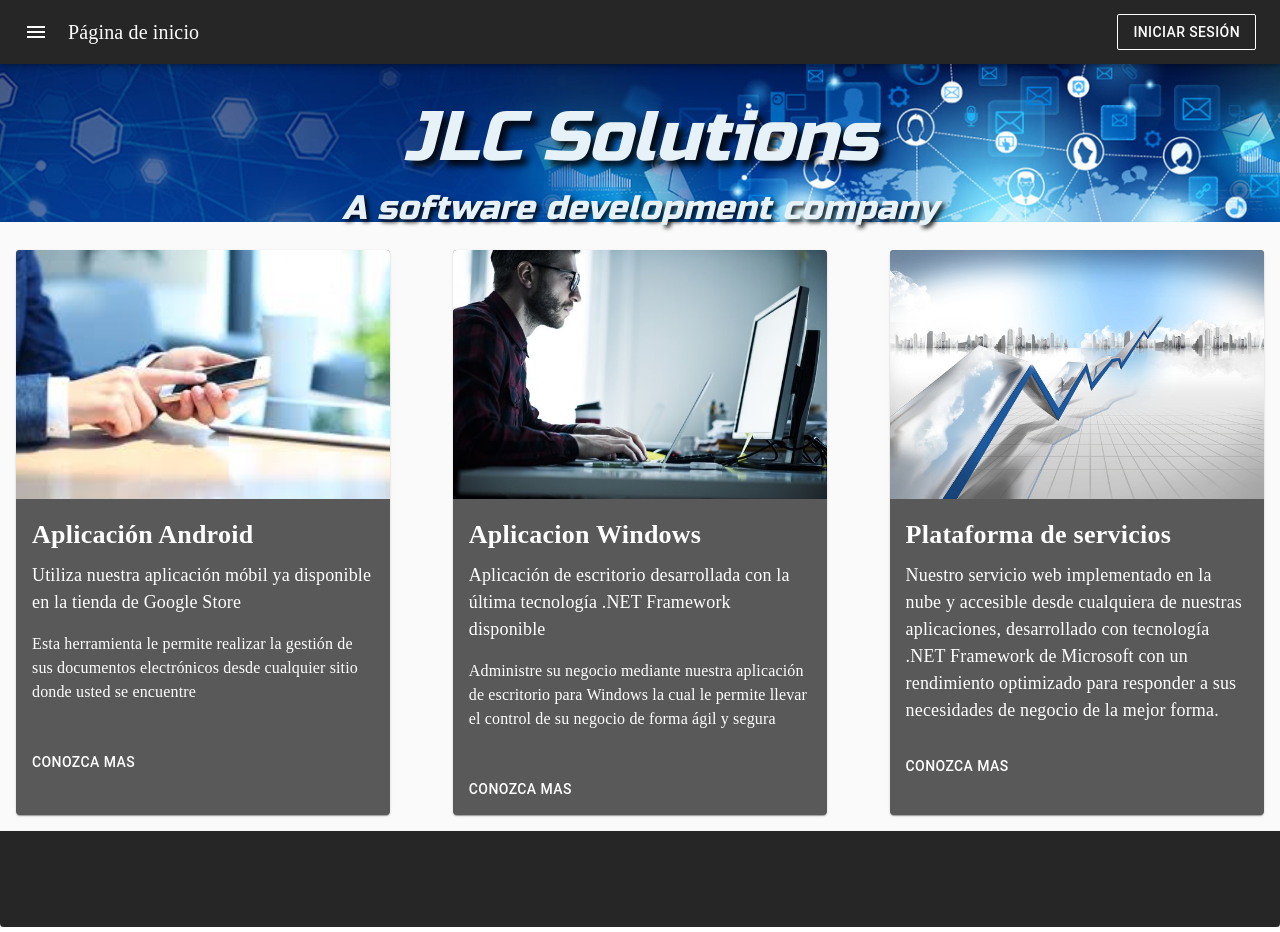
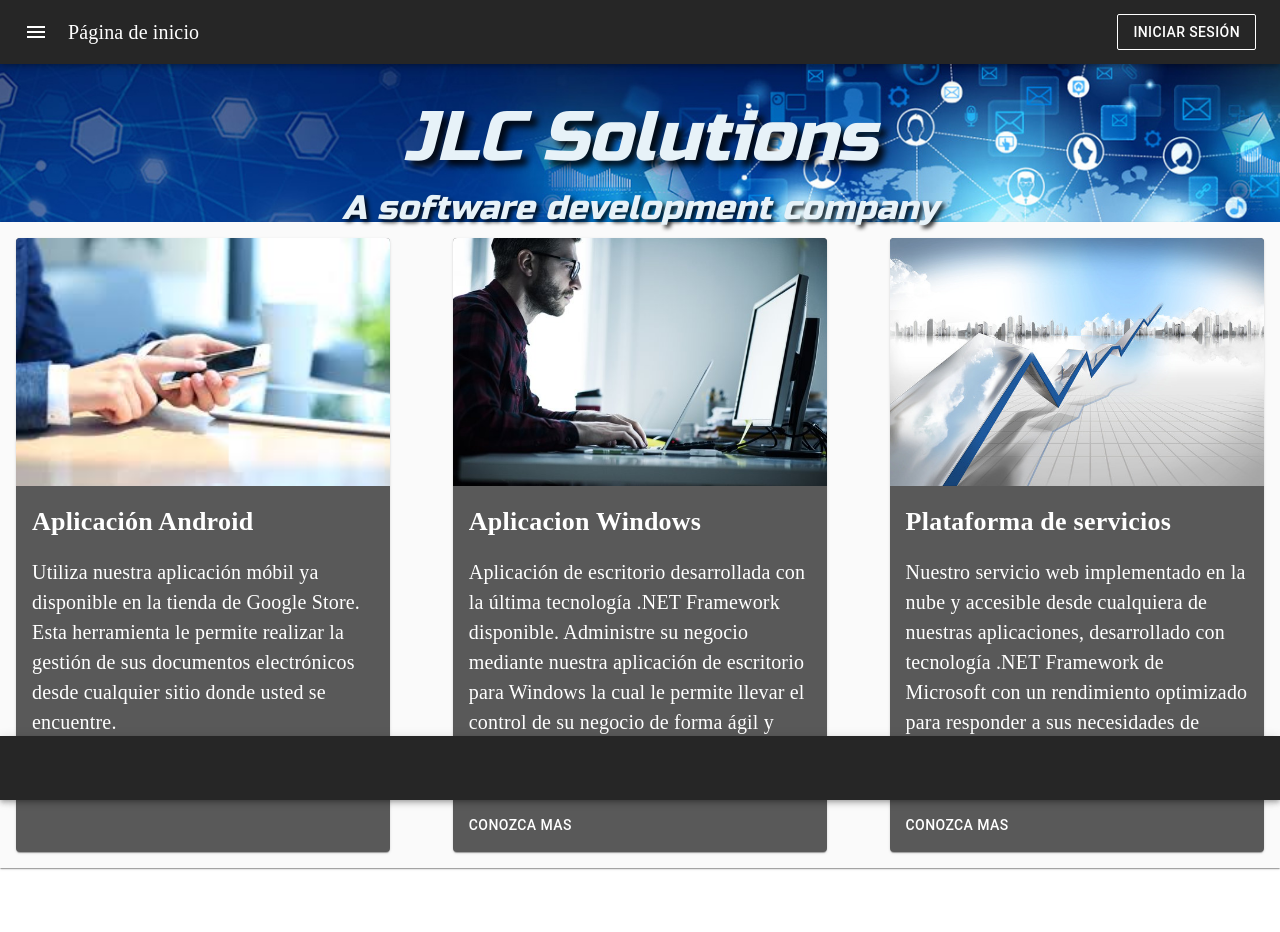
Before and after one commit to jlcsolutionscr/facturacion-web, a React (Create React App) app: page / in a window 1280 px wide. Built offline with nearby package versions, Linux system fonts and the light colour scheme.

Commit message:
Link to Android app on play store added.

```diff
--- a/src/components/App.js
+++ b/src/components/App.js
@@ -59,16 +59,10 @@ const useStyles = makeStyles(theme => ({
     padding: theme.spacing(2)
   },
   paperCenter: {
+    marginBottom: '64px',
     borderRadius: 0,
     padding: theme.spacing(2),
     backgroundColor: '#FAFAFA'
-  },
-  paperBottom: {
-    backgroundColor: '#262626',
-    borderTopLeftRadius: 0,
-    borderTopRightRadius: 0,
-    width: window.width,
-    height: '96px'
   },
   h2: {
     marginTop: theme.spacing(2),
@@ -84,7 +78,13 @@ const useStyles = makeStyles(theme => ({
     fontFamily: 'RussoOne',
     fontStyle: 'italic',
     textShadow: '3px 3px 4px rgba(0,0,0,0.85)'
-  }
+  },
+  appBottomBar: {
+    backgroundColor: '#262626',
+    color: 'white',
+    top: 'auto',
+    bottom: 0
+  },
 }))
 
 function App(props) {
@@ -153,7 +153,7 @@ function App(props) {
     </div>
   )
   return (
-    <div id='id_app_content' className={classes.root}>
+    <div id='id_app_content'>
       {props.loaderVisible && <Loader loaderText={state.loadingMessage} isLoaderActive={props.loaderVisible}/>}
       <AppBar classes={{colorDefault: classes.appBar}} position='fixed' color='default'>
         <Toolbar>
@@ -170,10 +170,10 @@ function App(props) {
         {sideList('left')}
       </Drawer>
       <Paper className={classes.paperTop}>
-        <Typography classes={{h2: classes.h2}} variant="h2" align='center' component="h2">
+        <Typography classes={{h2: classes.h2}} variant='h2' align='center' component='h2'>
           JLC Solutions
         </Typography>
-        <Typography classes={{h4: classes.h4}} variant="h4" align='center' component="h4">
+        <Typography classes={{h4: classes.h4}} variant='h4' align='center' component='h4'>
           A software development company
         </Typography>
       </Paper>
@@ -184,7 +184,9 @@ function App(props) {
         {state.currentPage === 3 && <PlatformPage />}
         {state.currentPage === 4 && <DownloadsPage />}
       </Paper>
-      <Paper className={classes.paperBottom} />
+      <AppBar classes={{colorDefault: classes.appBottomBar}} position='fixed' color='default'>
+        <Toolbar />
+      </AppBar>
     </div>
   )
 }
--- a/src/components/downloads/downloads-page.js
+++ b/src/components/downloads/downloads-page.js
@@ -3,21 +3,21 @@ import { connect } from 'react-redux'
 
 import { downloadWindowsAppFromWebSite } from '../../store/ui/actions'
 
+import Container from '@material-ui/core/Container'
 import Typography from '@material-ui/core/Typography'
 import Button from '@material-ui/core/Button'
 
 import { CloudDownloadIcon } from '../../icons/icon'
+import MobileAppQRCodeImage from '../../assets/img/mobile-app-QR-code.png'
 import { createStyle } from '../styles'
 
 const style = {
   columns: {
-    marginLeft: '5%',
     display: 'flex',
     flexDirection: 'row'
   },
   button: {
-    backgroundColor: 'white',
-    marginLeft: '2%',
+    backgroundColor: '#E2EBF1',
     height: '40px'
   }
 }
@@ -29,23 +29,29 @@ function DownloadsPage(props) {
     props.downloadWindowsAppFromWebSite()
   }
   return (
-    <div id='id_download_page' className={classes.root} style={{height: window.innerHeight - 364}}>
+    <div id='id_download_page' style={{height: window.innerHeight - 318}}>
+      <Container className={[classes.container, classes.margin5]}>
         {props.downloadError != '' &&
-        <Typography style={{textAlign: 'center', margin: '2%'}} className={classes.paragraphError} component="p">
+          <Typography style={{textAlign: 'center', margin: '2%'}} className={classes.paragraphError} component='p'>
             props.downloadError
           </Typography>
         }
-      <Typography style={{textAlign: 'center', marginBottom: '2%'}} className={classes.title} color="textSecondary" component="p">
-        Nuestros productos
+        <Typography style={{textAlign: 'center', marginBottom: '2%'}} className={classes.title} color='textSecondary' component='p'>
+          Productos disponibles
         </Typography>
-      <div style={style.columns}>
-        <Typography className={classes.paragraphList} paragraph>
-          Aplicación Windows: Le permite gestionar sus operaciones mediante una aplicación ágil, segura y eficiente
+        <div style={{textAlign: 'center', width: '100%'}}>
+          <Typography className={classes.subTitle} paragraph>
+            La aplicación para sistemas Windows le permite gestionar sus operaciones mediante una aplicación ágil, segura y eficiente
           </Typography>
-        <Button variant="contained" style={style.button} startIcon={<CloudDownloadIcon />} onClick={() => downloadFile()}>
+          <Button variant='contained' style={style.button} startIcon={<CloudDownloadIcon />} onClick={() => downloadFile()}>
             Descargar
           </Button>
+          <Typography className={classes.subTitle} paragraph>
+            Instale nuestra aplicación para dispositivos Android disponible en la Google App Store mediante el siguiente enlace
+          </Typography>
+          <img src={MobileAppQRCodeImage} style={{width: '15%'}} />
         </div>
+      </Container>
     </div>
   )
 }
--- a/src/components/home-page/home-page.js
+++ b/src/components/home-page/home-page.js
@@ -3,7 +3,6 @@ import React from 'react'
 import MobileAppCard from './mobile-app-card'
 import PlatformCard from './platform-card'
 import WindowsAppCard from './windows-app-card'
-import { createStyle } from '../styles'
 
 const style = {
   display: 'flex',
@@ -12,9 +11,8 @@ const style = {
 }
 
 function HomePage(props) {
-  const classes = createStyle('white')
   return (
-    <div className={classes.root} style={style}>
+    <div style={style}>
       <MobileAppCard onClick={props.onClick} />
       <WindowsAppCard onClick={props.onClick}/>
       <PlatformCard onClick={props.onClick}/>
--- a/src/components/home-page/mobile-app-card.js
+++ b/src/components/home-page/mobile-app-card.js
@@ -19,14 +19,12 @@ export default function MobileAppCard(props) {
         image={appImage}
       />
       <CardContent>
-        <Typography className={classes.title} color="textSecondary" component="p">
+        <Typography className={classes.title} color='textSecondary' component='p'>
           Aplicación Android
         </Typography>
-        <Typography className={classes.subTitle} color="textSecondary" component="p">
-          Utiliza nuestra aplicación móbil ya disponible en la tienda de Google Store
-        </Typography>
-        <Typography className={classes.paragraphTop} paragraph>
-          Esta herramienta le permite realizar la gestión de sus documentos electrónicos desde cualquier sitio donde usted se encuentre
+        <Typography className={classes.subTitle} paragraph>
+          Utiliza nuestra aplicación móbil ya disponible en la tienda de Google Store.
+          Esta herramienta le permite realizar la gestión de sus documentos electrónicos desde cualquier sitio donde usted se encuentre.
         </Typography>
       </CardContent>
       <CardActions>
--- a/src/components/home-page/platform-card.js
+++ b/src/components/home-page/platform-card.js
@@ -19,10 +19,10 @@ export default function PlatformCard(props) {
         image={appImage}
       />
       <CardContent>
-        <Typography className={classes.title} color="textSecondary" component="p">
+        <Typography className={classes.title} color='textSecondary' component='p'>
           Plataforma de servicios
         </Typography>
-        <Typography className={classes.subTitle} color="textSecondary" component="p">
+        <Typography className={classes.subTitle} paragraph>
           Nuestro servicio web implementado en la nube y accesible desde cualquiera de nuestras aplicaciones, desarrollado con tecnología .NET Framework de Microsoft con un rendimiento optimizado para responder a sus necesidades de negocio de la mejor forma.
         </Typography>
       </CardContent>
--- a/src/components/home-page/windows-app-card.js
+++ b/src/components/home-page/windows-app-card.js
@@ -19,14 +19,11 @@ export default function WindowsAppCard(props) {
         image={appImage}
       />
       <CardContent>
-        <Typography className={classes.title} color="textSecondary" component="p">
+        <Typography className={classes.title} color='textSecondary' component='p'>
           Aplicacion Windows
         </Typography>
-        <Typography className={classes.subTitle} color="textSecondary" component="p">
-          Aplicación de escritorio desarrollada con la última tecnología .NET Framework disponible
-        </Typography>
-        <Typography className={classes.paragraphTop} paragraph>
-          Administre su negocio mediante nuestra aplicación de escritorio para Windows la cual le permite llevar el control de su negocio de forma ágil y segura
+        <Typography className={classes.subTitle} paragraph>
+          Aplicación de escritorio desarrollada con la última tecnología .NET Framework disponible. Administre su negocio mediante nuestra aplicación de escritorio para Windows la cual le permite llevar el control de su negocio de forma ágil y segura.
         </Typography>
       </CardContent>
       <CardActions>
--- a/src/components/styles.js
+++ b/src/components/styles.js
@@ -1,8 +1,8 @@
 import { makeStyles, createStyles } from '@material-ui/core/styles'
 
 export const createStyle = makeStyles(theme => createStyles({
-  root: {
-    paddingTop: '1%',
+  container: {
+    paddingTop: theme.spacing(5),
     backgroundColor: '#FAFAFA'
   },
   card: {
@@ -12,8 +12,12 @@ export const createStyle = makeStyles(theme => createStyles({
   },
   expantionPanel: {
     justifyContent: 'center',
-    backgroundColor: '#FAFAFA',
+    backgroundColor: '#E2EBF1',
     color: 'black'
+  },
+  margin5: {
+    marginLeft: theme.spacing(5),
+    marginRight: theme.spacing(5)
   },
   expantionIcon: {
     color: 'black'
@@ -30,34 +34,25 @@ export const createStyle = makeStyles(theme => createStyles({
     color: 'inherit'
   },
   subTitle: {
+    marginTop: theme.spacing(2),
     fontFamily: 'PT Sans',
-    fontSize: theme.typography.pxToRem(18),
-    color: 'inherit'
-  },
-  paragraphTop: {
-    paddingTop: theme.spacing(2),
-    fontFamily: 'PT Sans',
-    fontSize: theme.typography.pxToRem(16),
+    fontSize: theme.typography.pxToRem(20),
     color: 'inherit'
   },
   paragraph: {
-    marginTop: '10px',
+    marginTop: theme.spacing(2),
     fontFamily: 'PT Sans',
     fontSize: theme.typography.pxToRem(16),
     color: 'inherit'
   },
   paragraphError: {
-    marginTop: '10px',
+    marginTop: theme.spacing(2),
     fontFamily: 'PT Sans',
     fontSize: theme.typography.pxToRem(16),
     color: 'red'
   },
-  paragraphList: {
-    marginLeft: '20px',
-    marginTop: '10px',
-    fontFamily: 'PT Sans',
-    fontSize: theme.typography.pxToRem(16),
-    color: 'inherit'
+  enumerate: {
+    marginLeft: theme.spacing(3)
   },
   link: {
     margin: theme.spacing(1)
--- a/src/utils/utilities.js
+++ b/src/utils/utilities.js
@@ -4,7 +4,7 @@ import { saveAs } from 'file-saver'
 export async function downloadWindowsApp () {
   axios.get('https://jlcsolutionscr.com/production/PuntoventaWCF.svc/descargaractualizacion', {responseType: 'blob'})
     .then(async (response) => {
-      const blob = new Blob([response.data], {type: "application/octet-stream"})
+      const blob = new Blob([response.data], {type: 'application/octet-stream'})
       await saveAs(blob, 'puntoventaJLC.msi')
     })
     .catch(error => {
```
Also changed, not shown: src/components/mobile-app/mobile-app-page.js (+27 -24 lines), src/components/platform/platform-page.js (+16 -13 lines), src/components/windows-app/windows-app-page.js (+32 -29 lines), src/assets/img/mobile-app-QR-code.png (added). Lines whose indentation alone changed are shown as unchanged.
